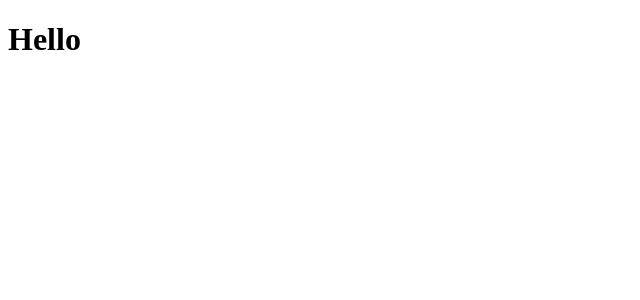
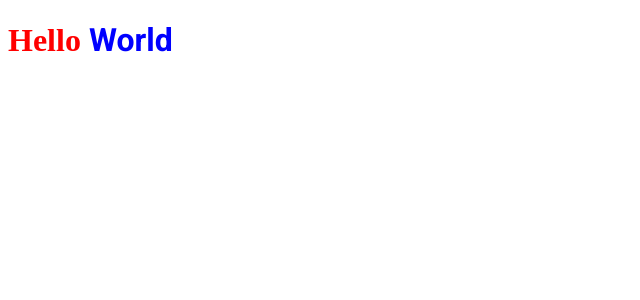
Before and after one commit to eng-wilson/IGNews, a Next.js app: page / in a window 1280 px wide. Shown: the top 300 px of the page, without its empty margins (0-640 px from the left). Built offline with nearby package versions, Linux system fonts and the light colour scheme.

Commit message:
chore: external font added

```diff
--- /dev/null
+++ b/src/pages/_document.tsx
@@ -0,0 +1,23 @@
+import Document, { Html, Head, Main, NextScript } from "next/document";
+
+export default class MyDocument extends Document {
+  render() {
+    return (
+      <Html>
+        <Head>
+          <link rel="preconnect" href="https://fonts.googleapis.com" />
+          <link rel="preconnect" href="https://fonts.gstatic.com" />
+          <link
+            href="https://fonts.googleapis.com/css2?family=Roboto:wght@400;700;900&display=swap"
+            rel="stylesheet"
+          />
+          <title>Document</title>
+        </Head>
+        <body>
+          <Main />
+          <NextScript />
+        </body>
+      </Html>
+    );
+  }
+}
--- a/src/pages/index.tsx
+++ b/src/pages/index.tsx
@@ -1,5 +1,9 @@
+import styles from "../styles/home.module.scss";
+
 export default function Home() {
   return (
-    <h1>Hello</h1>
-  )
+    <h1 className={styles.title}>
+      Hello <span>World</span>
+    </h1>
+  );
 }
--- /dev/null
+++ b/src/styles/home.module.scss
@@ -0,0 +1,8 @@
+.title {
+  color: red;
+
+  span {
+    font-family: Roboto;
+    color: blue;
+  }
+}
```
